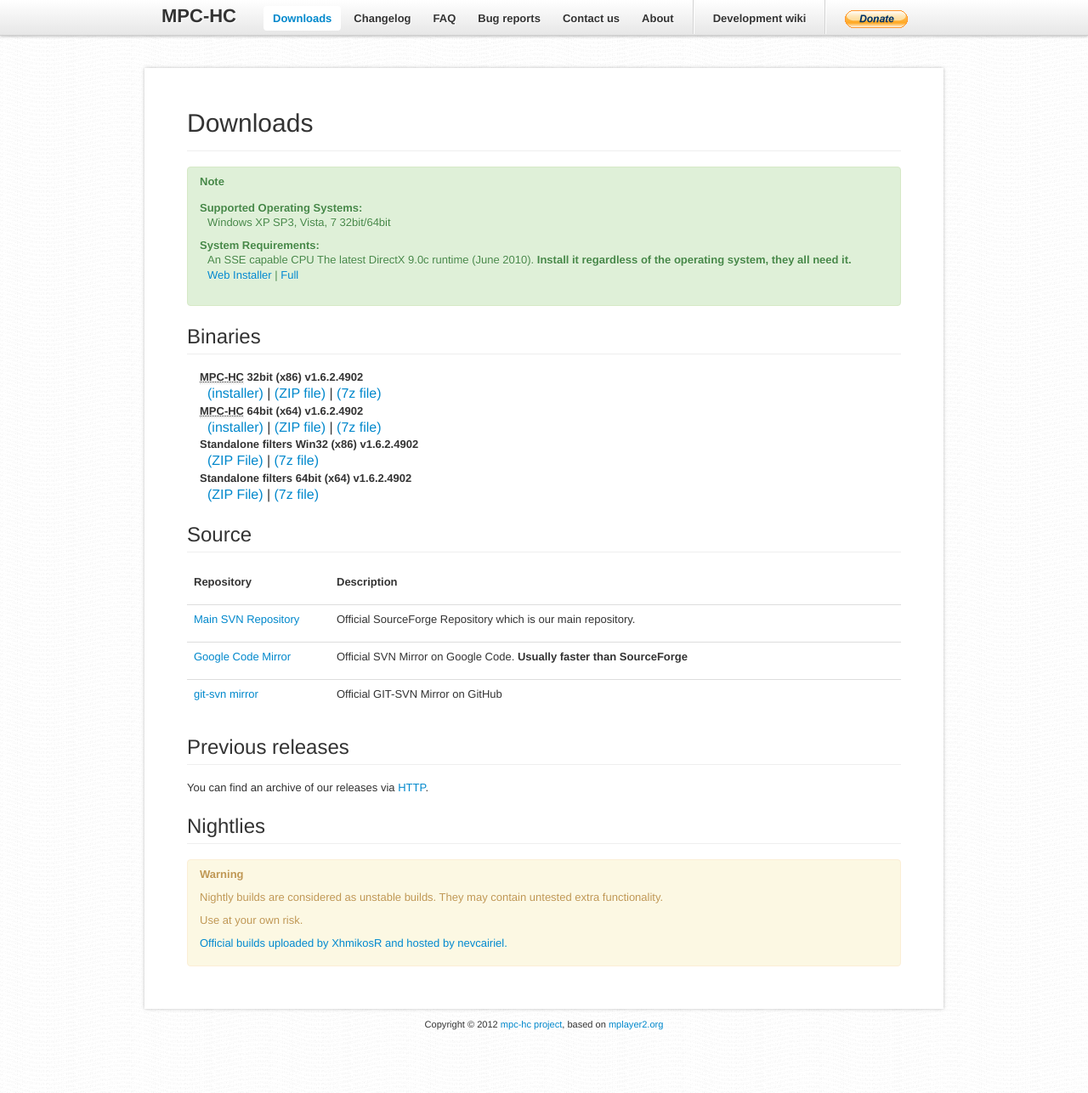
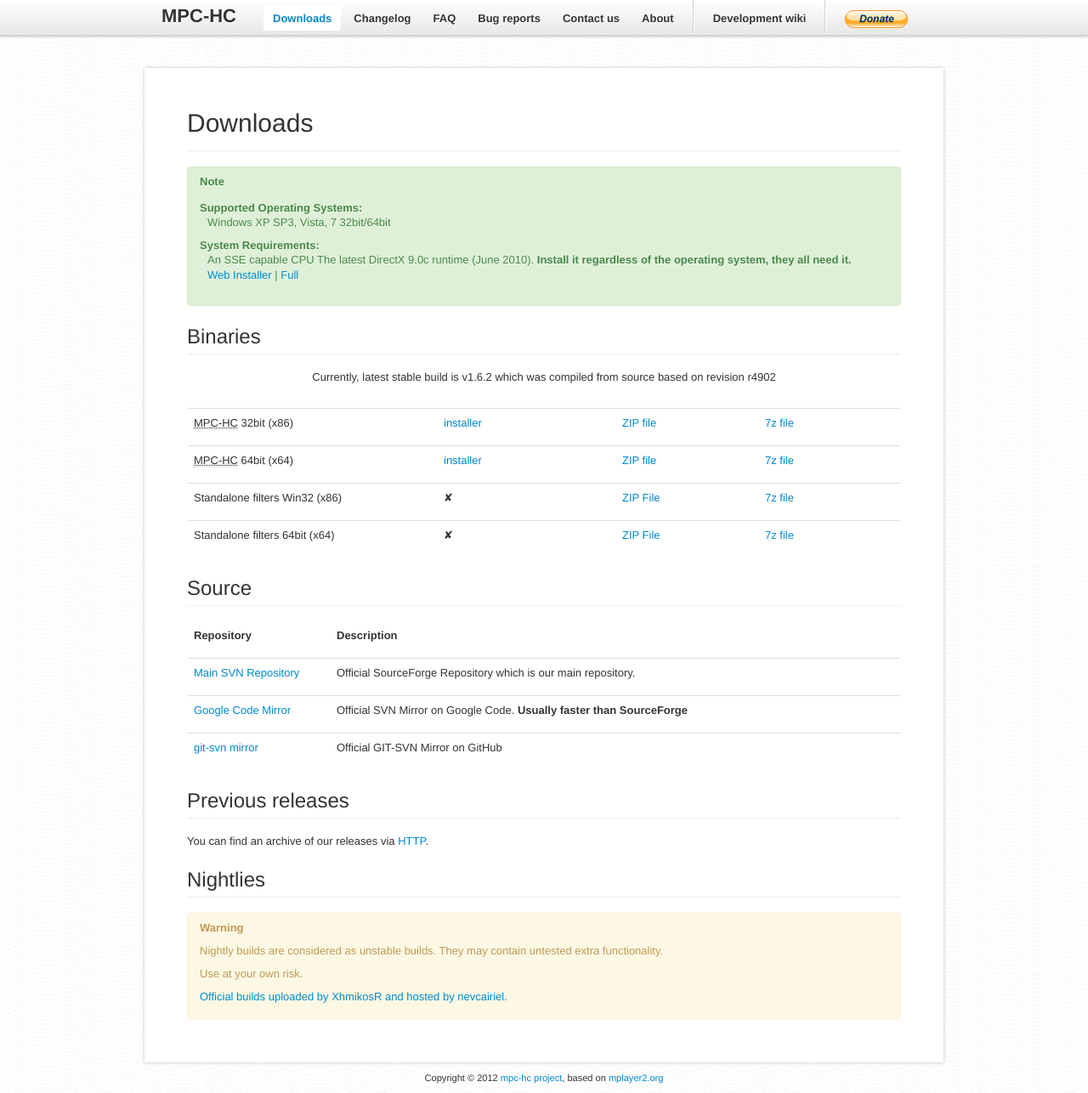
Before and after one commit to mpc-hc/mpc-hc.org, a Sphinx documentation site: the page built from source/downloads.rst, in a window 1280 px wide and 1286 px high. Shown: the whole window at 85% size. Built offline with Sphinx 7.4.7, drawn with Linux system fonts in a browser that asks for light colours; nearby versions of some CDN libraries.

Commit message:
Tweaked the binary section of download pag.
Now binary section has proper info regarding all packages we provide.

```diff
--- a/source/downloads.rst
+++ b/source/downloads.rst
@@ -12,24 +12,20 @@ Downloads
 
 Binaries
 --------
+.. raw:: html
 
-    :abbr:`MPC-HC (Media Player Classic - Home Cinema)` 32bit (x86) v1.6.2.4902
-        `(installer) <http://sourceforge.net/projects/mpc-hc/files/MPC%20HomeCinema%20-%20Win32/MPC-HC_v1.6.2.4902_x86/MPC-HC.1.6.2.4902.x86.exe/download>`_ |
-        `(ZIP file) <http://sourceforge.net/projects/mpc-hc/files/MPC%20HomeCinema%20-%20Win32/MPC-HC_v1.6.2.4902_x86/MPC-HC.1.6.2.4902.x86.zip/download>`_ |
-        `(7z file) <http://sourceforge.net/projects/mpc-hc/files/MPC%20HomeCinema%20-%20Win32/MPC-HC_v1.6.2.4902_x86/MPC-HC.1.6.2.4902.x86.7z/download>`_
+    <div style="text-align: center">
+        <p>Currently, latest stable build is v1.6.2 which was compiled from source based on revision r4902</p>
+    </div><br>
 
-    :abbr:`MPC-HC (Media Player Classic - Home Cinema)` 64bit (x64) v1.6.2.4902
-        `(installer) <http://sourceforge.net/projects/mpc-hc/files/MPC%20HomeCinema%20-%20x64/MPC-HC_v1.6.2.4902_x64/MPC-HC.1.6.2.4902.x64.exe/download>`__ |
-        `(ZIP file) <http://sourceforge.net/projects/mpc-hc/files/MPC%20HomeCinema%20-%20x64/MPC-HC_v1.6.2.4902_x64/MPC-HC.1.6.2.4902.x64.zip/download>`__ |
-        `(7z file) <http://sourceforge.net/projects/mpc-hc/files/MPC%20HomeCinema%20-%20x64/MPC-HC_v1.6.2.4902_x64/MPC-HC.1.6.2.4902.x64.7z/download>`__
+.. csv-table::
+    :widths: 35, 25, 20, 20
 
-    Standalone filters Win32 (x86) v1.6.2.4902
-        `(ZIP File) <http://sourceforge.net/projects/mpc-hc/files/Standalone%20Filters%20-%20Win32/Filters_v1.6.2.4902_x86/MPC-HC_standalone_filters.1.6.2.4902.x86.zip/download>`__ |
-        `(7z file) <http://sourceforge.net/projects/mpc-hc/files/Standalone%20Filters%20-%20Win32/Filters_v1.6.2.4902_x86/MPC-HC_standalone_filters.1.6.2.4902.x86.7z/download>`__
+    ":abbr:`MPC-HC (Media Player Classic - Home Cinema)` 32bit (x86)", "`installer <http://sourceforge.net/projects/mpc-hc/files/MPC%20HomeCinema%20-%20Win32/MPC-HC_v1.6.2.4902_x86/MPC-HC.1.6.2.4902.x86.exe/download>`_", "`ZIP file <http://sourceforge.net/projects/mpc-hc/files/MPC%20HomeCinema%20-%20Win32/MPC-HC_v1.6.2.4902_x86/MPC-HC.1.6.2.4902.x86.zip/download>`_", "`7z file <http://sourceforge.net/projects/mpc-hc/files/MPC%20HomeCinema%20-%20Win32/MPC-HC_v1.6.2.4902_x86/MPC-HC.1.6.2.4902.x86.7z/download>`_"
+    ":abbr:`MPC-HC (Media Player Classic - Home Cinema)` 64bit (x64)", "`installer <http://sourceforge.net/projects/mpc-hc/files/MPC%20HomeCinema%20-%20x64/MPC-HC_v1.6.2.4902_x64/MPC-HC.1.6.2.4902.x64.exe/download>`__", "`ZIP file <http://sourceforge.net/projects/mpc-hc/files/MPC%20HomeCinema%20-%20x64/MPC-HC_v1.6.2.4902_x64/MPC-HC.1.6.2.4902.x64.zip/download>`__", "`7z file <http://sourceforge.net/projects/mpc-hc/files/MPC%20HomeCinema%20-%20x64/MPC-HC_v1.6.2.4902_x64/MPC-HC.1.6.2.4902.x64.7z/download>`__"
+    "Standalone filters Win32 (x86)", "✘", "`ZIP File <http://sourceforge.net/projects/mpc-hc/files/Standalone%20Filters%20-%20Win32/Filters_v1.6.2.4902_x86/MPC-HC_standalone_filters.1.6.2.4902.x86.zip/download>`__", "`7z file <http://sourceforge.net/projects/mpc-hc/files/Standalone%20Filters%20-%20Win32/Filters_v1.6.2.4902_x86/MPC-HC_standalone_filters.1.6.2.4902.x86.7z/download>`__"
+    "Standalone filters 64bit (x64)", "✘", "`ZIP File <http://sourceforge.net/projects/mpc-hc/files/Standalone%20Filters%20-%20x64/Filters_v1.6.2.4902_x64/MPC-HC_standalone_filters.1.6.2.4902.x64.zip/download>`__", "`7z file <http://sourceforge.net/projects/mpc-hc/files/Standalone%20Filters%20-%20x64/Filters_v1.6.2.4902_x64/MPC-HC_standalone_filters.1.6.2.4902.x64.7z/download>`__"
 
-    Standalone filters 64bit (x64) v1.6.2.4902
-        `(ZIP File) <http://sourceforge.net/projects/mpc-hc/files/Standalone%20Filters%20-%20x64/Filters_v1.6.2.4902_x64/MPC-HC_standalone_filters.1.6.2.4902.x64.zip/download>`__ |
-        `(7z file) <http://sourceforge.net/projects/mpc-hc/files/Standalone%20Filters%20-%20x64/Filters_v1.6.2.4902_x64/MPC-HC_standalone_filters.1.6.2.4902.x64.7z/download>`__
 
 Source
 ------
--- a/source/index.rst
+++ b/source/index.rst
@@ -4,9 +4,6 @@
     <p class="lead">
     MPC-HC is an extremely light-weight media player for Windows.<br>
     The player supports all common video and audio file formats available for playback.</p>
-
-
-.. raw:: html
 
     <hr class="soften screenshot">
 
```
